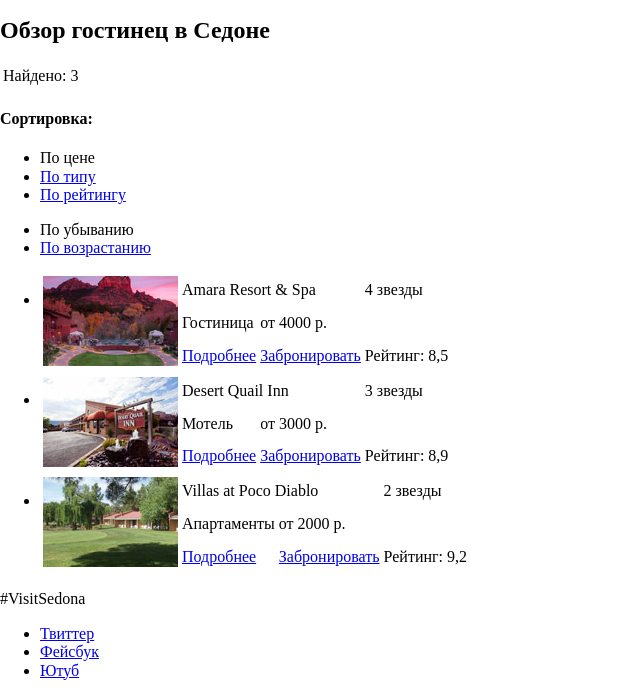
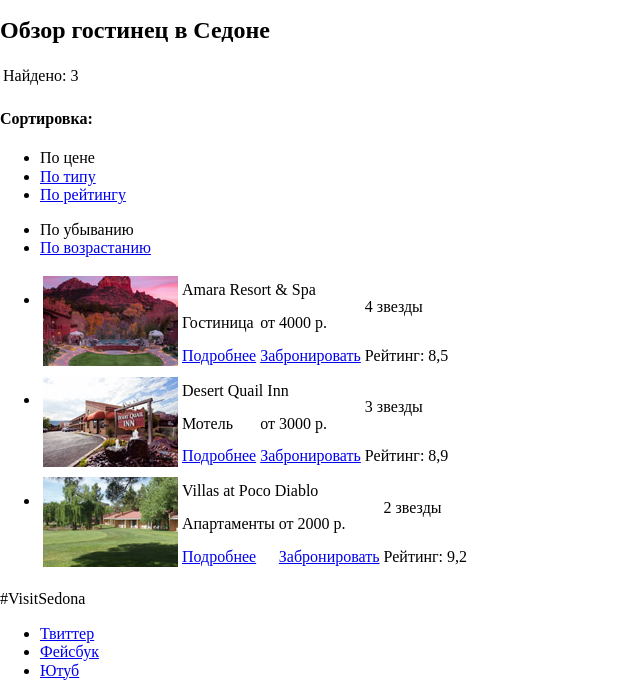
Before and after one commit to ala-yakushava/419137-sedona, a plain HTML site: page hotels.html in a window 1280 px wide. Shown: the part 624-1317 px from the top of the page, without its empty margins (0-640 px from the left). Drawn offline with Linux system fonts and the light colour scheme.

Commit message:
валидный html

```diff
--- a/hotels.html
+++ b/hotels.html
@@ -107,7 +107,7 @@
               <tr>
                 <td rowspan="3"><img src="img/amara.jpg" alt="Amara Resort & Spa" width="135" height="90"></td>
                 <td colspan="2">Amara Resort & Spa</td>
-                <td class="star" colspan="2"><span class="visual-hidden">4 звезды</span></td>
+                <td class="star" colspan="2" rowspan="2"><span class="visual-hidden">4 звезды</span></td>
               </tr>
               <tr>
                 <td>Гостиница</td>
@@ -126,7 +126,7 @@
               <tr>
                 <td rowspan="3"><img src="img/desert.jpg" alt="Desert Quail Inn" width="135" height="90"></td>
                 <td colspan="2">Desert Quail Inn</td>
-                <td class="star" colspan="2"><span class="visual-hidden">3 звезды</span></td>
+                <td class="star" colspan="2" rowspan="2"><span class="visual-hidden">3 звезды</span></td>
               </tr>
               <tr>
                 <td>Мотель</td>
@@ -145,7 +145,7 @@
               <tr>
                 <td rowspan="3"><img src="img/villas.jpg" alt="Villas at Poco Diablo" width="135" height="90"></td>
                 <td colspan="2">Villas at Poco Diablo</td>
-                <td class="star" colspan="2"><span class="visual-hidden">2 звезды</span></td>
+                <td class="star" colspan="2" rowspan="2"><span class="visual-hidden">2 звезды</span></td>
               </tr>
               <tr>
                 <td>Апартаменты</td>
```
Also changed, not shown: index.html (+7 -7 lines).
